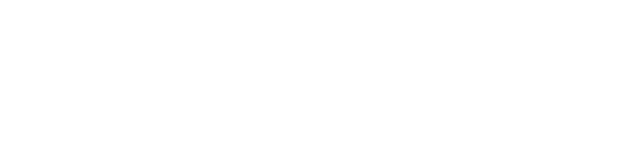
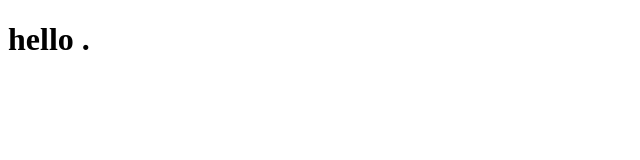
Before and after one commit to Saurabh1Barasiya/java-Script, a plain HTML site: page tut52/index.html in a window 1280 px wide. Shown: the whole page, without its empty margins (0-640 px from the left). Drawn offline with Linux system fonts and the light colour scheme.

Commit message:
work on prototype.

```diff
--- a/tut52/index.html
+++ b/tut52/index.html
@@ -8,6 +8,6 @@
     <script src="./tut52.js" defer></script>
 </head>
 <body>
-
+    <h1>hello .</h1>
 </body>
 </html>
```
Also changed, not shown: tut52/tut52.js (line endings or trailing spaces).
